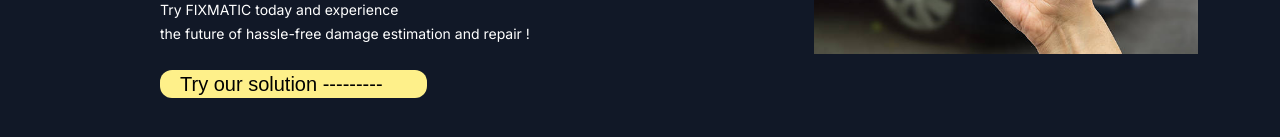
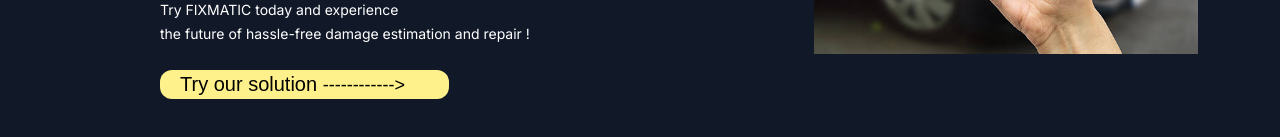
Before and after one commit to KaveeshaChan/SDGP-SE-37, a React (Vite) app in the folder SDGP-37/: page /home in a window 1280 px wide. Shown: the part 427-564 px from the top of the page. Built offline with nearby package versions, Linux system fonts and the light colour scheme; a web font is replaced by a local one.

Commit message:
modify homepage button

```diff
--- a/SDGP-37/src/pages/homePage.jsx
+++ b/SDGP-37/src/pages/homePage.jsx
@@ -14,7 +14,11 @@
                     the future of hassle-free
                     damage estimation and repair !</p><br/>
 
-                    <a href="/app"><button className = "text-black border-solid bg-yellow-200 text-xl rounded-xl pl-5 pr-11 cursor-pointer font-def hover:bg-yellow-100" >Try our solution --------- </button></a>
+                    <a href="/app">
+                        <button className="text-black border-solid bg-yellow-200 text-xl rounded-xl pl-5 pr-11 cursor-pointer font-def hover:bg-yellow-100">
+                            Try our solution <span className="text-lg">------------&gt;</span>
+                        </button>
+                    </a>
                 </div>
                 <div className="pl-14">
                     <div ></div>
```
